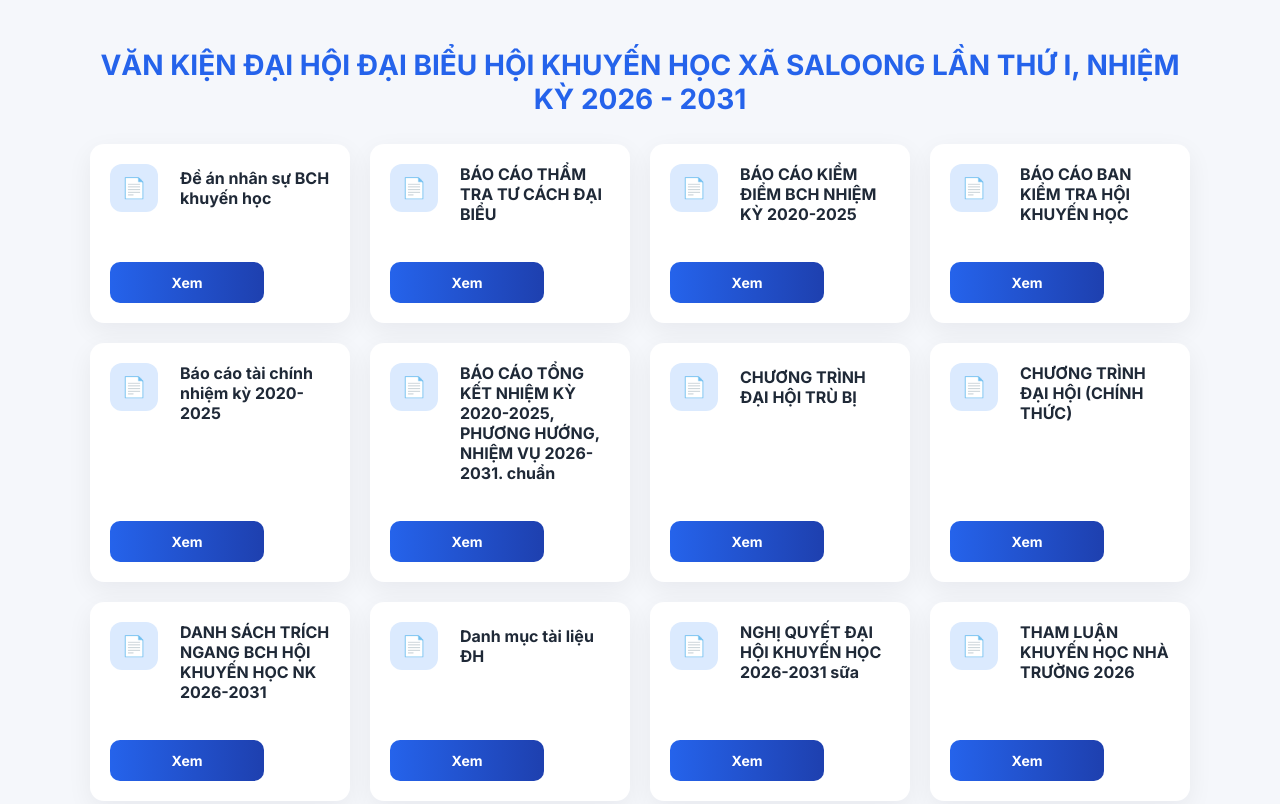
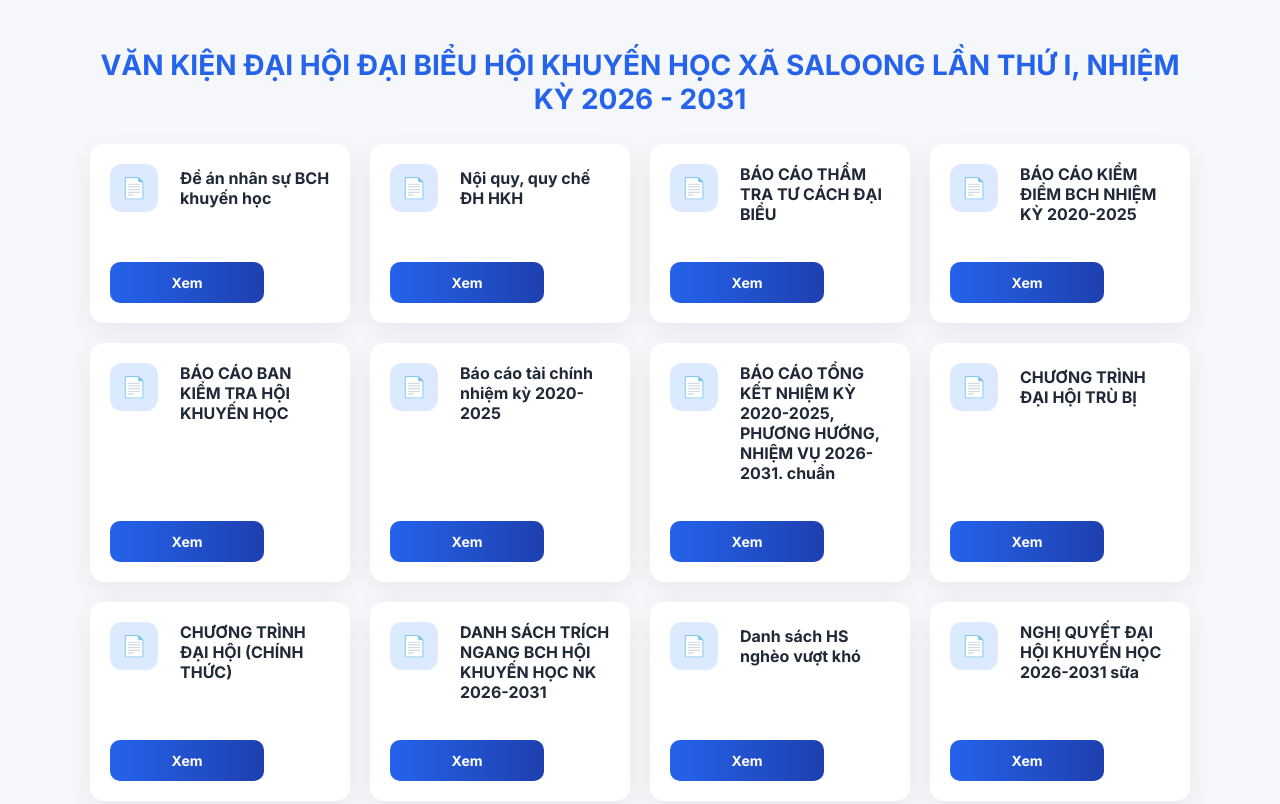
Before and after one commit to HOANGTHAIBINH-07/TAI-LIEU-MARY, a plain HTML site: page index.html in a window 1280 px wide. Shown: the top 804 px of the page. Drawn offline with Linux system fonts and the light colour scheme.

Commit message:
update pdf

```diff
--- a/index.html
+++ b/index.html
@@ -94,8 +94,19 @@
           </div>
         </div>
 
+        <!-- NEW CARD 2 -->
+        <div class="card">
+          <div class="icon">📄</div>
+
+          <div class="title">Nội quy, quy chế ĐH HKH</div>
+
+          <div class="buttons">
+            <a href="Docs/01. Nội quy, quy chế ĐH HKH.pdf" class="btn btn-primary" target="_blank" rel="noopener" data-external="true">Xem</a>
+          </div>
+        </div>
+
         <!-- COPY THÊM -->
-        <!-- 2 -->
+        <!-- 3 -->
         <div class="card">
           <div class="icon">📄</div>
           <div class="title">BÁO CÁO THẨM TRA TƯ CÁCH ĐẠI BIỂU</div>
@@ -111,7 +122,7 @@
           <div class="title">BÁO CÁO KIỂM ĐIỂM BCH NHIỆM KỲ 2020-2025</div>
 
           <div class="buttons">
-            <a href="Docs/Bao cáo kiểm điểm BCH nhiệm kỳ 2020-2025.pdf" class="btn btn-primary" target="_blank" rel="noopener" data-external="true">Xem</a>
+            <a href="Docs/Bao cáo kiểm điểm BCH nhiệm kỳ 2020-2025 (1).pdf" class="btn btn-primary" target="_blank" rel="noopener" data-external="true">Xem</a>
           </div>
         </div>
 
@@ -164,7 +175,7 @@
           <div class="title">CHƯƠNG TRÌNH ĐẠI HỘI (CHÍNH THỨC)</div>
 
           <div class="buttons">
-            <a href="Docs/CHƯƠNG TRÌNH ĐẠI HỘI (CHÍNH THỨC).pdf" class="btn btn-primary" target="_blank" rel="noopener" data-external="true">Xem</a>
+            <a href="Docs/CHƯƠNG TRÌNH ĐẠI HỘI (CHÍNH THỨC) (1).pdf" class="btn btn-primary" target="_blank" rel="noopener" data-external="true">Xem</a>
           </div>
         </div>
 
@@ -176,17 +187,17 @@
           </div>
 
           <div class="buttons">
-            <a href="Docs/Copy of DS trich ngang BCH HKH NK 2026-2031.pdf" class="btn btn-primary" target="_blank" rel="noopener" data-external="true">Xem</a>
+            <a href="Docs/Copy of DS trich ngang BCH HKH NK 2026-2031 (1)2_smallpdf.pdf" class="btn btn-primary" target="_blank" rel="noopener" data-external="true">Xem</a>
           </div>
         </div>
 
         <!-- 10 -->
         <div class="card">
           <div class="icon">📄</div>
-          <div class="title">Danh mục tài liệu ĐH</div>
+          <div class="title">Danh sách HS nghèo vượt khó</div>
 
           <div class="buttons">
-            <a href="Docs/Danh mục tài liệu ĐH.pdf" class="btn btn-primary" target="_blank" rel="noopener" data-external="true">Xem</a>
+            <a href="Docs/Danh sách HS nghèo vượt khó đề nghị tặng quà_27.5.2026.pdf" class="btn btn-primary" target="_blank" rel="noopener" data-external="true">Xem</a>
           </div>
         </div>
 
```
Also changed, not shown: 19 other files.
